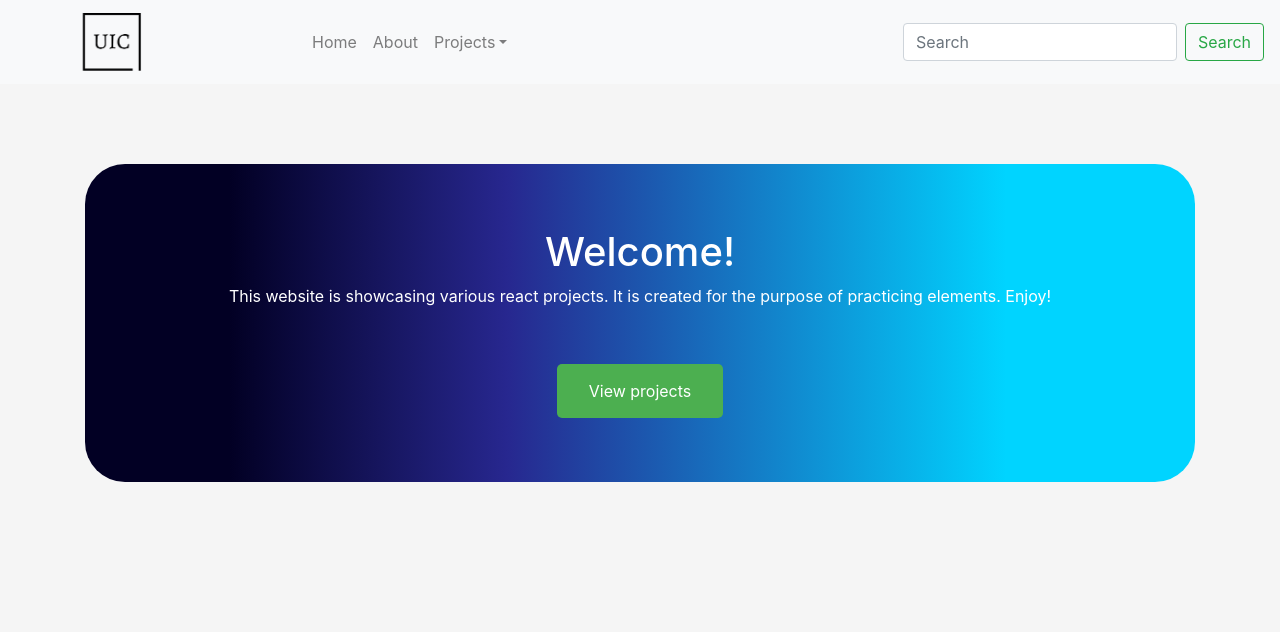
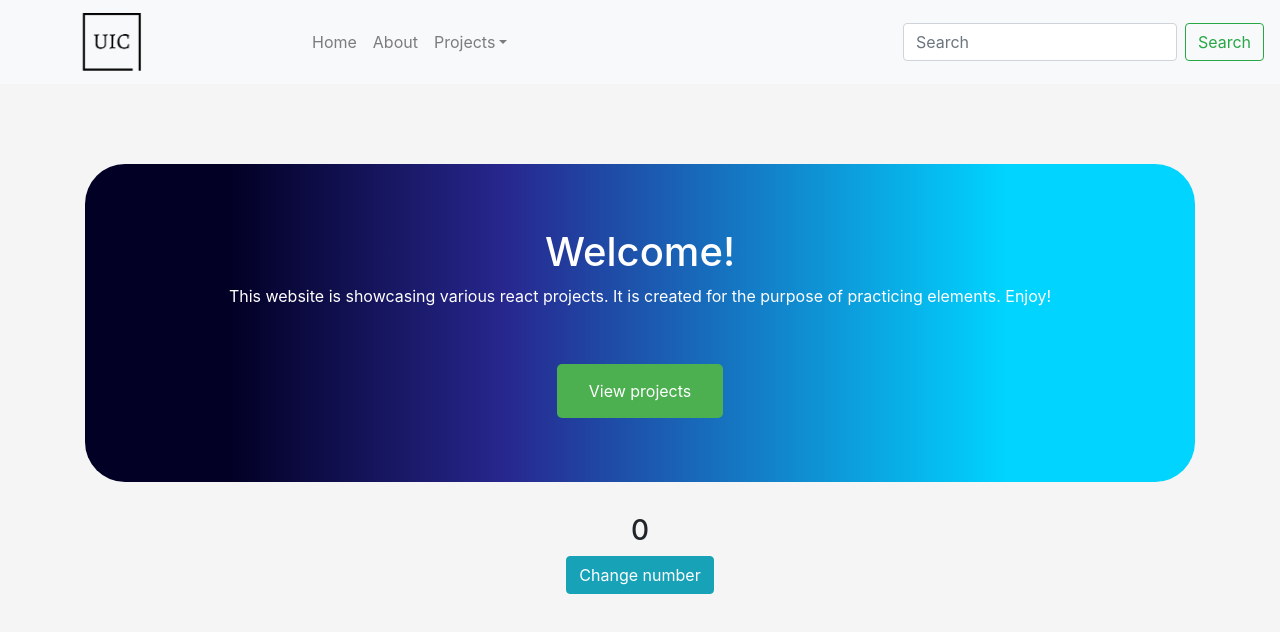
Before and after one commit to Fredrik93/react_tutorial, a React (Create React App) app: page / in a window 1280 px wide. Shown: the top 632 px of the page. Built offline with nearby package versions, Linux system fonts and the light colour scheme.

Commit message:
add states

```diff
--- a/src/App.js
+++ b/src/App.js
@@ -2,11 +2,20 @@ import React from "react";
 import Nav from './Components/Nav'
 import Routing from './Routing'
 
+function count() {
+    function test() {
+        console.log("wow")
+    }
+    return (<div style={{ display: "block", textAlign: "center" }} > <h3> 0</h3>
+        <button className="btn btn-info" onClick={test}>Change number</button>
+    </div>)
+}
 function App() {
     return (
         <div>
             <Nav />
             <Routing />
+            {count()}
         </div>
     )
 }
```
